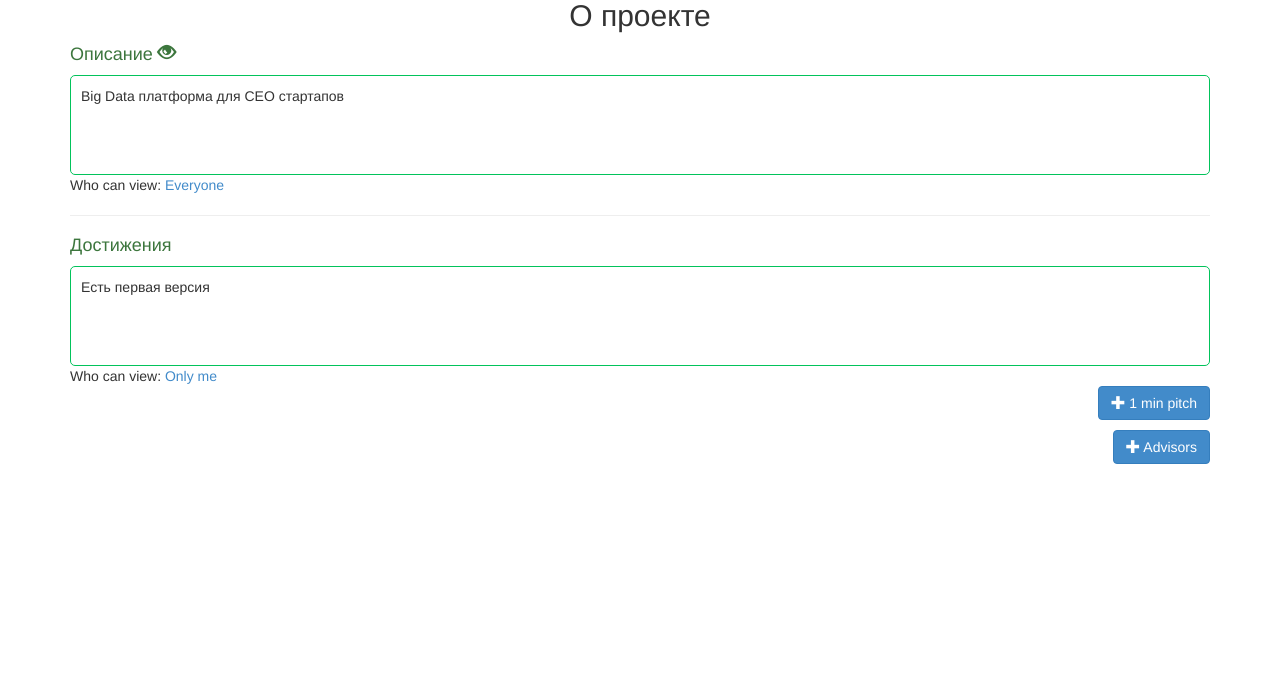
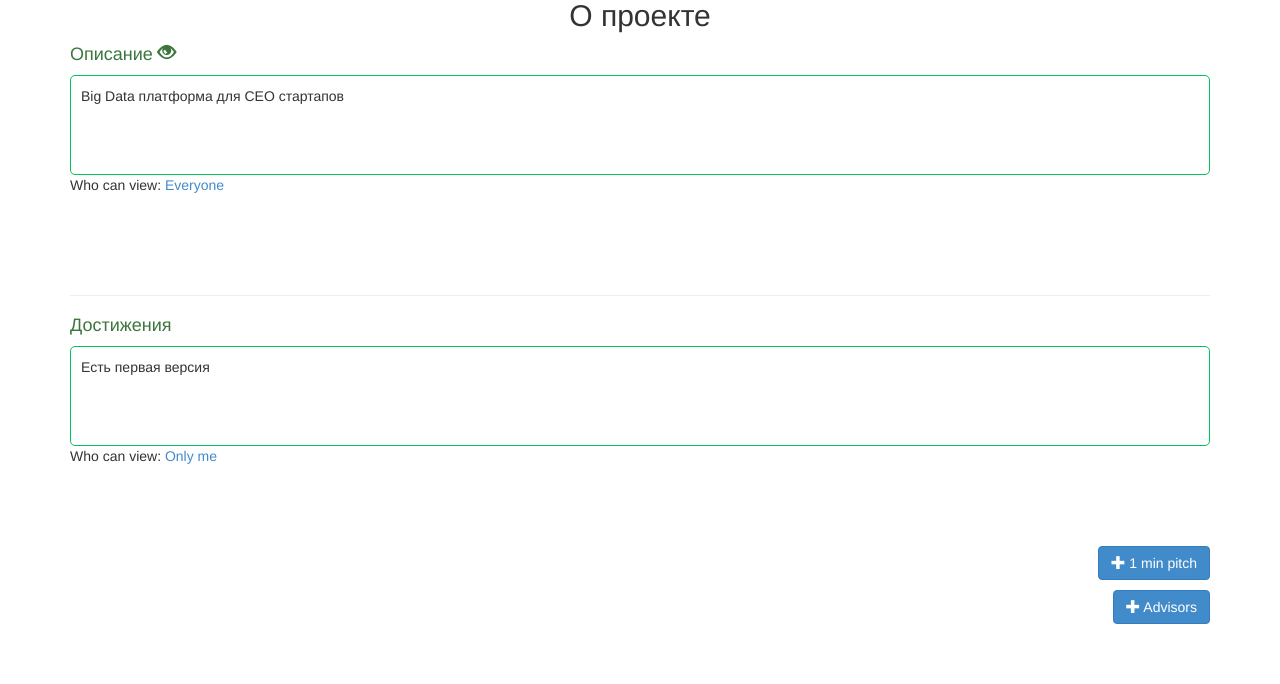
Before and after one commit to alifanov/absly, a Django app: page /summary/ in a window 1280 px wide. Shown: the part 386-1070 px from the top of the page. Before the commit the page ends 850 px from the top, so only its background shows below. Run offline with Django 3.2, Linux system fonts and the light colour scheme; the visitor is signed in with stand-in values (Sample User, id 1); some libraries are stand-ins or nearby versions.

Commit message:
add executive summary

```diff
--- a/static/css/style.css
+++ b/static/css/style.css
@@ -256,6 +256,7 @@ ul.main-objects li {
 
 .es-item-btns {
     position: relative;
+    min-height: 100px;
 }
 
 .es-item-btns button {
```
